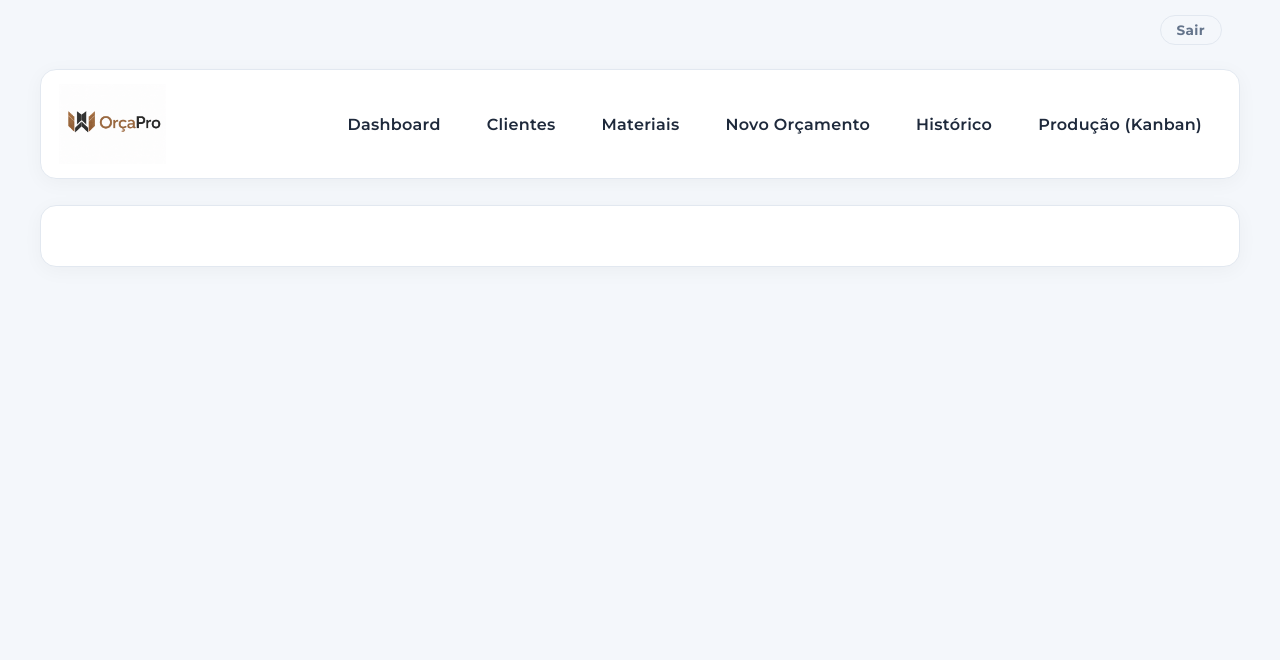
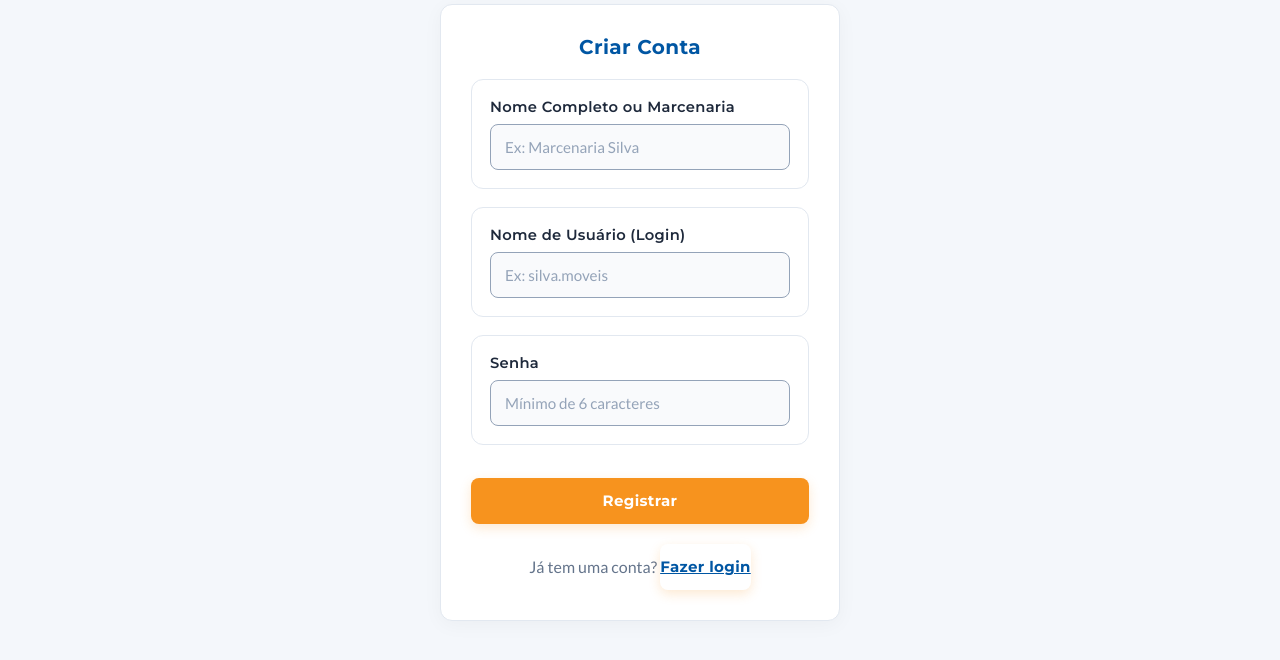
Before and after one commit to danielcousseau/Or-aPro, a React (Vite) app in the folder OrcaPro/frontend/: page /cadastro in a window 1280 px wide. Shown: the top 660 px of the page. Built offline with nearby package versions, Linux system fonts and the light colour scheme; no server answers.

Commit message:
RegisterInterface

```diff
--- a/OrcaPro/frontend/src/App.jsx
+++ b/OrcaPro/frontend/src/App.jsx
@@ -8,6 +8,7 @@ import ImprimirOrcamento from './pages/ImprimirOrcamento';
 import Materiais from './pages/Materiais';
 import Kanban from './pages/Kanban';
 import Login from './pages/Login';
+import Cadastro from './pages/Cadastro';
 import Proposta from './pages/Proposta'; // [Feature] Importa a tela pública do cliente
 import { ToastContainer } from 'react-toastify';
 import 'react-toastify/dist/ReactToastify.css';
@@ -26,6 +27,7 @@ function RotaProtegida({ children }) {
 function LayoutSistema({ children }) {
     const location = useLocation();
     const isLoginPage = location.pathname === '/login';
+    const isCadastroPage = location.pathname === '/cadastro';
     // [Correção] Adicionamos uma verificação para a rota de impressão.
     // Qualquer URL que comece com /imprimir/ será considerada uma página de impressão.
     const isPrintPage = location.pathname.startsWith('/imprimir/');
@@ -53,7 +55,7 @@ function LayoutSistema({ children }) {
     return (
         <>
             {/* O Layout (Menu superior) não deve aparecer no Login, na Impressão, nem na Proposta Pública */}
-            {!isLoginPage && !isPrintPage && !isPropostaPage && (
+            {!isLoginPage && !isCadastroPage && !isPrintPage && !isPropostaPage && (
                 <>
                     {/* Topbar do Usuário (Elegante e Harmônica) */}
                     <div style={{
@@ -97,7 +99,7 @@ function LayoutSistema({ children }) {
                     <Menu />
                 </>
             )}
-            <main className={!isLoginPage && !isPrintPage && !isPropostaPage ? "container" : ""}>
+            <main className={!isLoginPage && !isCadastroPage && !isPrintPage && !isPropostaPage ? "container" : ""}>
                 {children}
             </main>
         </>
@@ -112,6 +114,7 @@ export default function App() {
                     <Routes>
                         {/* Rota Pública (Aba de Autenticação) */}
                         <Route path="/login" element={<Login />} />
+                    <Route path="/cadastro" element={<Cadastro />} />
                         <Route path="/proposta/:token" element={<Proposta />} /> {/* Rota Pública do Cliente */}
 
                         {/* Rotas Privadas (Blindadas pelo RotaProtegida) */}
--- /dev/null
+++ b/OrcaPro/frontend/src/pages/Cadastro.jsx
@@ -0,0 +1,72 @@
+import { useState } from 'react';
+import { useNavigate } from 'react-router-dom';
+import api from '../services/api';
+import { toast } from 'react-toastify';
+
+export default function Cadastro() {
+    const [nome, setNome] = useState('');
+    const [usuario, setUsuario] = useState('');
+    const [senha, setSenha] = useState('');
+    const [carregando, setCarregando] = useState(false);
+    const [erro, setErro] = useState('');
+    const navigate = useNavigate();
+
+    const handleCadastro = async (e) => {
+        e.preventDefault();
+        setErro('');
+        setCarregando(true);
+
+        try {
+            await api.post('/registrar', {
+                nome: nome.trim(),
+                usuario: usuario.trim(),
+                senha
+            });
+
+            toast.success('Conta criada com sucesso! Você já pode fazer login.');
+            navigate('/login');
+        } catch (error) {
+            setErro(error.response?.data?.error || 'Erro ao criar conta. Tente novamente.');
+        } finally {
+            setCarregando(false);
+        }
+    };
+
+    return (
+        <div style={{ display: 'flex', justifyContent: 'center', alignItems: 'center', minHeight: '80vh' }}>
+            <div className="cliente-card" style={{ maxWidth: '400px', width: '100%', padding: '30px' }}>
+                <h2 style={{ textAlign: 'center', marginBottom: '20px', color: 'var(--primary)' }}>Criar Conta</h2>
+
+                {erro && (
+                    <div style={{ background: '#fee2e2', color: '#dc2626', border: '1px solid #f87171', padding: '12px', borderRadius: '8px', marginBottom: '20px', textAlign: 'center', fontSize: '0.95rem', fontWeight: '500' }}>
+                        ⚠️ {erro}
+                    </div>
+                )}
+
+                <form onSubmit={handleCadastro}>
+                    <section className="form-section">
+                        <label>Nome Completo ou Marcenaria</label>
+                        <input type="text" value={nome} onChange={(e) => setNome(e.target.value)} placeholder="Ex: Marcenaria Silva" required />
+                    </section>
+                    <section className="form-section">
+                        <label>Nome de Usuário (Login)</label>
+                        <input type="text" value={usuario} onChange={(e) => setUsuario(e.target.value)} placeholder="Ex: silva.moveis" required />
+                    </section>
+                    <section className="form-section">
+                        <label>Senha</label>
+                        <input type="password" value={senha} onChange={(e) => setSenha(e.target.value)} placeholder="Mínimo de 6 caracteres" required minLength={6} />
+                    </section>
+                    <button type="submit" disabled={carregando} style={{ width: '100%', marginTop: '15px', padding: '12px', opacity: carregando ? 0.7 : 1, cursor: carregando ? 'not-allowed' : 'pointer' }}>
+                        {carregando ? 'Criando conta...' : 'Registrar'}
+                    </button>
+                </form>
+                <div style={{ marginTop: '20px', textAlign: 'center' }}>
+                    <span style={{ color: 'var(--text-soft)' }}>Já tem uma conta? </span>
+                    <button type="button" onClick={() => navigate('/login')} style={{ background: 'none', border: 'none', color: 'var(--primary)', fontWeight: 'bold', cursor: 'pointer', padding: 0, textDecoration: 'underline' }}>
+                        Fazer login
+                    </button>
+                </div>
+            </div>
+        </div>
+    );
+}
--- a/OrcaPro/frontend/src/pages/Login.jsx
+++ b/OrcaPro/frontend/src/pages/Login.jsx
@@ -83,6 +83,13 @@ export default function Login() {
                         {carregando ? 'Autenticando...' : 'Entrar'}
                     </button>
                 </form>
+
+                <div style={{ marginTop: '20px', textAlign: 'center' }}>
+                    <span style={{ color: 'var(--text-soft)' }}>Ainda não tem uma conta? </span>
+                    <button type="button" onClick={() => navigate('/cadastro')} style={{ background: 'none', border: 'none', color: 'var(--primary)', fontWeight: 'bold', cursor: 'pointer', padding: 0, textDecoration: 'underline' }}>
+                        Criar conta
+                    </button>
+                </div>
             </div>
         </div>
     );
```
Also changed, not shown: 1 other file (tests, documents, lock files or other folders).
